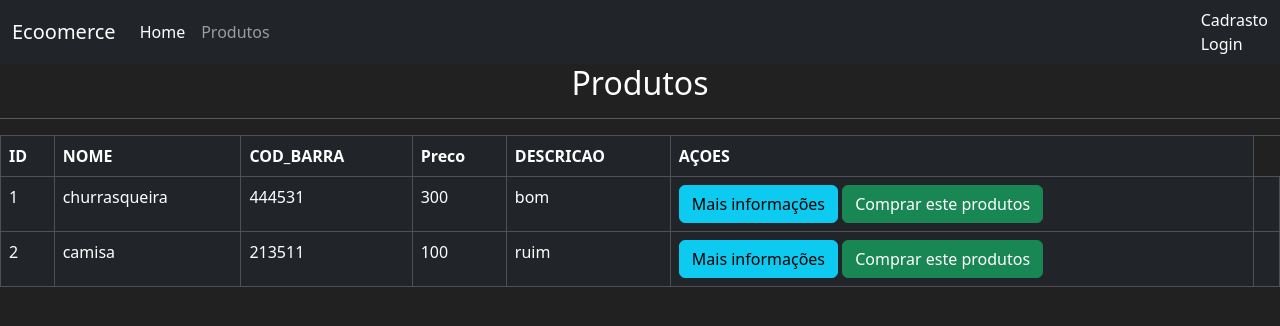
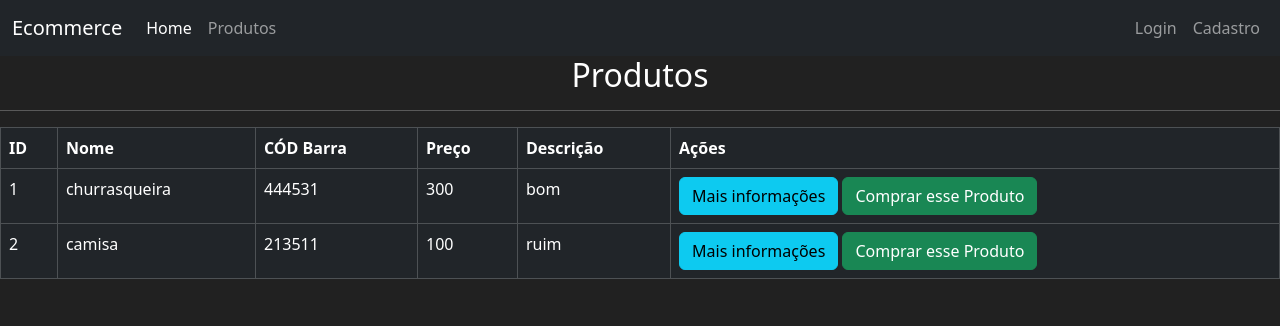
Before and after one commit to Ryan617-maker/e-commerce, a Flask app: page /produtos in a window 1280 px wide. Shown: the top 326 px of the page. Run offline with Flask 3, Linux system fonts and the light colour scheme.

Commit message:
parte de login

```diff
--- a/mercado/routes.py
+++ b/mercado/routes.py
@@ -1,7 +1,8 @@
+
 from mercado import app
-from flask import render_template,redirect,url_for, flash
+from flask import render_template,redirect,url_for,flash
 from mercado.models import Item,User
-from mercado.forms import CadastroForm
+from mercado.forms import CadastroForm, LoginForm
 from mercado import db
 
 @app.route('/')
@@ -20,14 +21,18 @@ def page_cadastro():
         usuario = User(
             usuario = form.usuario.data,
             email = form.email.data,
-            senha = form.senha1.data
+            senhacrip = form.senha1.data
         )
 
         db.session.add(usuario)
         db.session.commit()
         return redirect(url_for('page_produto'))
-
     if form.errors != {}:
         for err in form.errors.values():
-            flash(f'Erro ao cadatrar usuário {err}', category="danger")
+            flash(f'Erro ao cadastrar usuário {err} ',category="danger")
     return render_template("cadastro.html", form=form)
+
+@app.route('/login', methods=['GET', 'POST'])
+def page_login():
+    form =LoginForm()
+    return render_template('login.html',form=form)
--- a/mercado/templates/base.html
+++ b/mercado/templates/base.html
@@ -8,36 +8,46 @@
 
         {%endblock%}
     </title>
-<link rel="stylesheet" href="https://cdn.jsdelivr.net/npm/bootstrap@5.3.3/dist/css/bootstrap.min.css" integrity="sha384-QWTKZyjpPEjISv5WaRU9OFeRpok6YctnYmDr5pNlyT2bRjXh0JMhjY6hW+ALEwIH" crossorigin="anonymous"></head>
+    <link rel="stylesheet" href="https://cdn.jsdelivr.net/npm/bootstrap@5.3.3/dist/css/bootstrap.min.css" integrity="sha384-QWTKZyjpPEjISv5WaRU9OFeRpok6YctnYmDr5pNlyT2bRjXh0JMhjY6hW+ALEwIH" crossorigin="anonymous">
+</head>
 <body>
+
     <nav class="navbar navbar-expand-lg navbar-dark bg-dark">
         <div class="container-fluid">
-    <a class="navbar-brand" href="#">Ecoomerce</a>
+          <a class="navbar-brand" href="#">Ecommerce</a>
           <button class="navbar-toggler" type="button" data-bs-toggle="collapse" data-bs-target="#navbarNavAltMarkup" aria-controls="navbarNavAltMarkup" aria-expanded="false" aria-label="Toggle navigation">
             <span class="navbar-toggler-icon"></span>
           </button>
           <div class="collapse navbar-collapse" id="navbarNavAltMarkup">
-      <div class="navbar-nav">
+            <div class="navbar-nav me auto">
              <a class="nav-link active" aria-current="page" href="{{url_for('page_home')}}">Home</a>
              <a class="nav-link" href="{{url_for('page_produto')}}">Produtos</a>
             </div>
-      <div class="nav-nav ms-auto">
-         <a class="nav-link" href="{{url_for('page_cadastro')}}">Cadrasto</a>
-        <a class="nav-link" href="#">Login</a>
+            <div class="navbar-nav ms-auto">
+              <a class="nav-link" href="{{url_for('page_login')}}">Login</a>
+              <a class="nav-link" href="{{url_for('page_cadastro')}}">Cadastro</a>
             </div>
+
           </div>
         </div>
       </nav>
-{% with  messages = get_flashed_messages(with_categories=true) %}
+       {% with messages =get_flashed_messages(with_categories=true)%}
             {%if messages%}
-          {%for category, message in messages%}
-          <div>
+                {% for category, message in messages %}
+                  <div class="alert alert={{category}} alert-dismissible fade show" role="alert">
+                    <button
+                    type="button"
+                      class="btn-close"
+                      data-bs-dismiss="alert"
+                      aria-label="Close"
+                    >
 
+                    </button>
+                    {{message}}
                   </div>
-          {{message}}
                 {%endfor%}
             {%endif%}
-{%endwith%}
+        {% endwith %}
 
       {%block conteudos%}
 
@@ -45,14 +55,11 @@
 
     <script src="https://cdn.jsdelivr.net/npm/bootstrap@5.3.3/dist/js/bootstrap.min.js" integrity="sha384-0pUGZvbkm6XF6gxjEnlmuGrJXVbNuzT9qBBavbLwCsOGabYfZo0T0to5eqruptLy" crossorigin="anonymous"></script>
     <script src="https://cdn.jsdelivr.net/npm/bootstrap@5.3.3/dist/js/bootstrap.bundle.min.js" integrity="sha384-YvpcrYf0tY3lHB60NNkmXc5s9fDVZLESaAA55NDzOxhy9GkcIdslK1eN7N6jIeHz" crossorigin="anonymous"></script>
-
 </body>
-
   <style>
     body{
       background-color: #212121;
       color: white;
     }
   </style>
-
 </html>
--- a/mercado/templates/cadastro.html
+++ b/mercado/templates/cadastro.html
@@ -12,6 +12,11 @@
             por favor, crie a sua conta
         </h1>
         <form method="post" class="form-register" style="color: white;">
+
+            <div class="checkbox mb-3">
+                <h5>Você já possui um cadastro?</h5>
+                <a class="btn btn-sm btn-secondary" href="{{url_for('page_login')}}">Login</a>
+            </div>
 
             {{form.hidden_tag()}}
 
--- a/mercado/templates/home.html
+++ b/mercado/templates/home.html
@@ -1,9 +1,10 @@
+
 {%extends 'base.html'%}
 
-{%block title%}
+{%block titulo%}
   Home
 {%endblock%}
 
 {%block conteudos%}
-<h2 style= "text-align: center;" >Home Page</h2>
+<h2 style="text-align: center;">Home Page</h2>
 {%endblock%}
--- a/mercado/templates/produtos.html
+++ b/mercado/templates/produtos.html
@@ -1,22 +1,21 @@
 {%extends 'base.html'%}
 
-{%block title%}
+{%block titulo%}
   Produtos
 {%endblock%}
 
 {%block conteudos%}
-<h2 style="text-align: center;" >Produtos</h2>
-
+  <h2 style="text-align: center;">Produtos</h2>
       <hr>
       <table class="table table-hover table-dark table-bordered">
         <thead>
           <tr>
             <th scope="col">ID</th>
-      <th scope="col">NOME</th>
-      <th scope="col">COD_BARRA</th>
-      <th scope="col">Preco</th>
-      <th scope="col">DESCRICAO</th>
-      <th scope="col">AÇOES</th>
+            <th scope="col">Nome</th>
+            <th scope="col">CÓD Barra</th>
+            <th scope="col">Preço</th>
+            <th scope="col">Descrição</th>
+            <th scope="col">Ações</th>
           </tr>
         </thead>
         <tbody>
@@ -28,12 +27,11 @@
             <td>{{item.preco}}</td>
             <td>{{item.descricao}}</td>
             <td>
-        <button class="btn btn-outline btn-info ">Mais informações</button>
-        <button class="btn btn-outline btn-success ">Comprar este produtos</button>
-      <td>
+              <button class="btn btn-outline btn-info">Mais informações</button>
+              <button class="btn btn-outline btn-success">Comprar esse Produto</button>
+            </td>
           </tr>
           {%endfor%}
         </tbody>
       </table>
-
 {%endblock%}
```
Also changed, not shown: mercado/__init__.py (+6 -4 lines), mercado/forms.py (+16 -11 lines), mercado/models.py (+21 -15 lines), mercado/templates/login.html (added, +36 -0 lines). Lines whose indentation alone changed are shown as unchanged.
